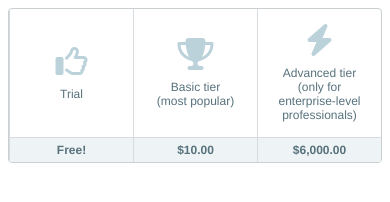
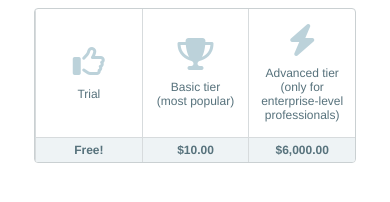
Before and after one commit to Kenzie-Academy-Brasil-Developers/cartas-flexbox-sprint-2-lissandro7, a plain HTML site: page index.html in a window 390 px wide. Drawn offline with Linux system fonts and the light colour scheme.

Commit message:
Enviando Correção realizada

```diff
--- a/src/cards.css
+++ b/src/cards.css
@@ -30,7 +30,7 @@ html {
     color: #57727C;
     font-size: 12px;
     text-align: center;
-    max-width: calc(100% - 30px);
+   width: 150px;
 }
 
 .card__price {
@@ -44,10 +44,12 @@ html {
 }
 
 .cardGroup {
-    display: flex;
-    border: 1px solid #CAD0D2;
-    border-radius: 4px;
-    overflow: hidden;
+  margin: 0 auto;
+  max-width: 710px;
+  display: flex;
+  border: 1px solid #CAD0D2;
+  border-radius: 4px;
+  overflow: hidden;
   }
 
     .cardGroup__card {
@@ -59,6 +61,7 @@ html {
     }
 
     .cardGroup__card {
+      width: 710px;
       border-left: 1px solid #D7DBDD;
     }
 
@@ -74,11 +77,16 @@ html {
 
      .cardGroup {
      display: flex;
+     width: 320px;
 
   }
     .cardGroup__card {
     flex-basis: 200px;
     align-content: center;
+}
+.card__descriptionText {
+
+      width: 90px;
 }
 
 }
@@ -94,5 +102,10 @@ html {
     flex-basis: 200px;
     align-content: center;
 }
+.card__descriptionText {
+
+      width: 90px;
+}
+
 
 }
```
